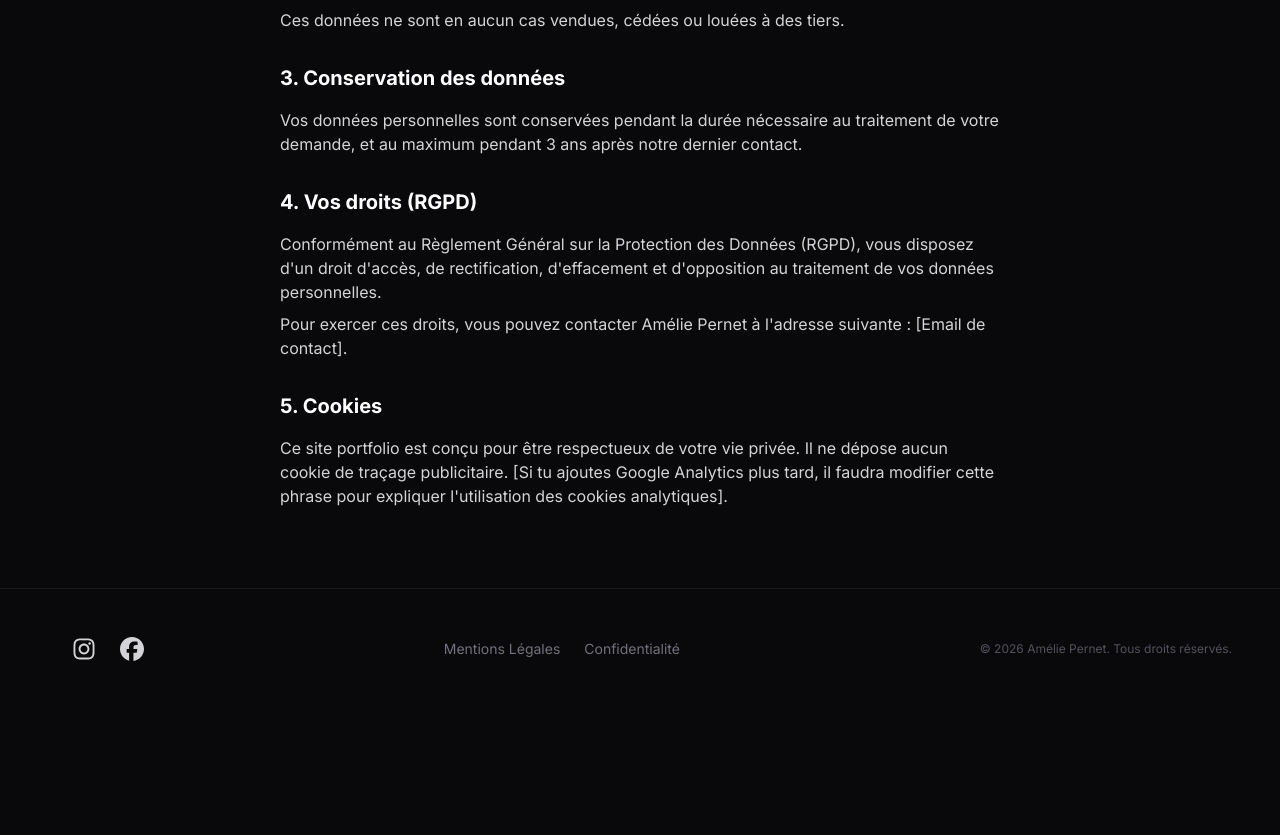
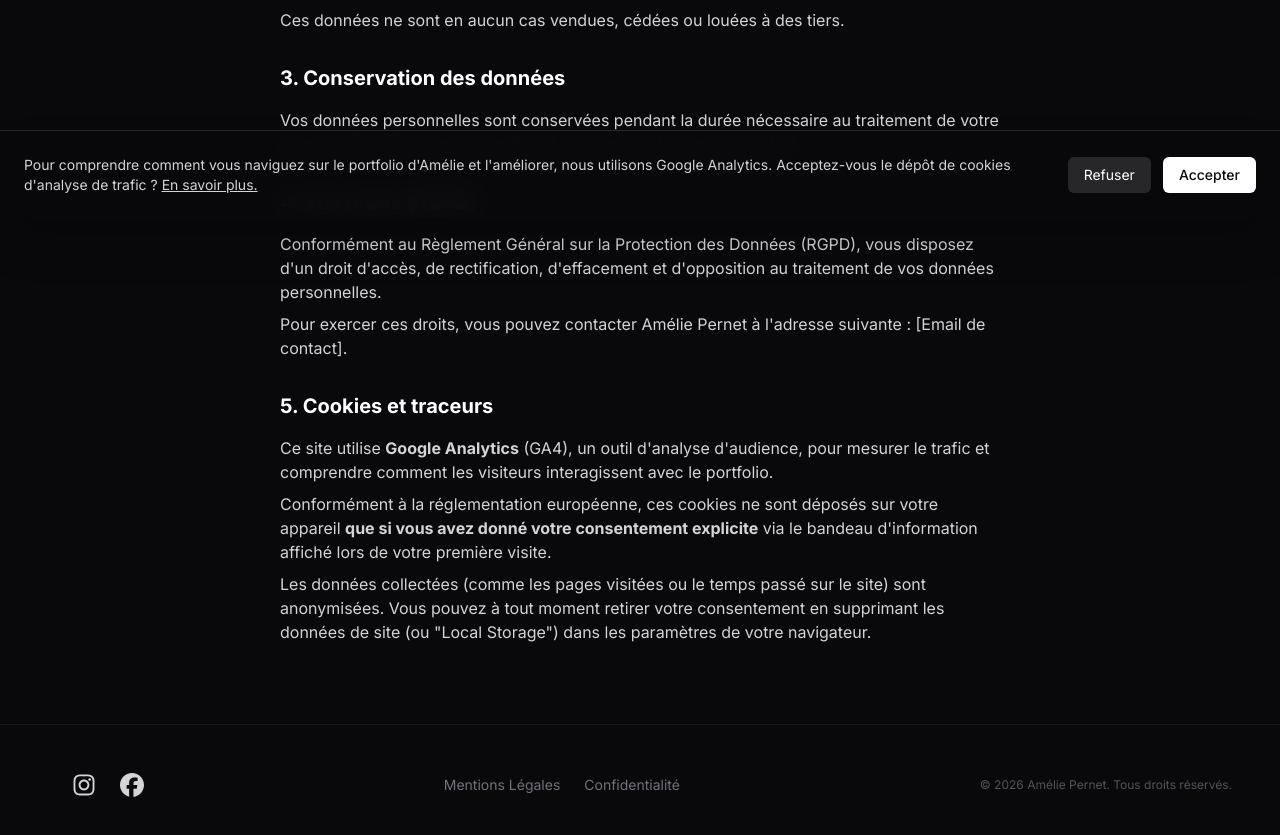
Before and after one commit to Glugnus/lrosa-, a Next.js app: page /confidentialite in a window 1280 px wide. Shown: the part 581-1416 px from the top of the page. Before the commit the page ends 1290 px from the top, so only its background shows below. Built offline with nearby package versions, Linux system fonts and the light colour scheme; no server answers.

Commit message:
feat:Ajout de google analytics

```diff
--- a/package.json
+++ b/package.json
@@ -10,6 +10,7 @@
   },
   "dependencies": {
     "@hookform/resolvers": "^5.4.0",
+    "@next/third-parties": "^16.2.10",
     "@sanity/image-url": "^2.1.1",
     "@sanity/vision": "^5.31.1",
     "framer-motion": "^12.42.2",
--- a/src/app/confidentialite/page.tsx
+++ b/src/app/confidentialite/page.tsx
@@ -75,12 +75,26 @@ export default function Confidentialite() {
         </section>
 
         <section>
-          <h2 className="text-xl font-bold text-white mb-4">5. Cookies</h2>
+          <h2 className="text-xl font-bold text-white mb-4">
+            5. Cookies et traceurs
+          </h2>
           <p>
-            Ce site portfolio est conçu pour être respectueux de votre vie
-            privée. Il ne dépose aucun cookie de traçage publicitaire. [Si tu
-            ajoutes Google Analytics plus tard, il faudra modifier cette phrase
-            pour expliquer l&apos;utilisation des cookies analytiques].
+            Ce site utilise <strong>Google Analytics</strong> (GA4), un outil
+            d&apos;analyse d&apos;audience, pour mesurer le trafic et comprendre
+            comment les visiteurs interagissent avec le portfolio.
+          </p>
+          <p className="mt-2">
+            Conformément à la réglementation européenne, ces cookies ne sont
+            déposés sur votre appareil{" "}
+            <strong>que si vous avez donné votre consentement explicite</strong>{" "}
+            via le bandeau d&apos;information affiché lors de votre première
+            visite.
+          </p>
+          <p className="mt-2">
+            Les données collectées (comme les pages visitées ou le temps passé
+            sur le site) sont anonymisées. Vous pouvez à tout moment retirer
+            votre consentement en supprimant les données de site (ou &quot;Local
+            Storage&quot;) dans les paramètres de votre navigateur.
           </p>
         </section>
       </div>
--- a/src/app/layout.tsx
+++ b/src/app/layout.tsx
@@ -3,6 +3,7 @@ import { Inter, Syne } from "next/font/google";
 import "./globals.css";
 import Navbar from "@/components/layout/Navbar";
 import Footer from "@/components/layout/Footer";
+import CookieBanner from "@/components/layout/CookieBanner";
 
 const inter = Inter({
   subsets: ["latin"],
@@ -17,7 +18,9 @@ const syne = Syne({
 });
 
 export const metadata: Metadata = {
-  metadataBase: new URL(process.env.NEXT_PUBLIC_SITE_URL || "http://localhost:3000"),
+  metadataBase: new URL(
+    process.env.NEXT_PUBLIC_SITE_URL || "http://localhost:3000",
+  ),
   title: {
     default: "Amélie Pernet | Artiste Peintre",
     template: "%s | Amélie Pernet",
@@ -32,12 +35,14 @@ export const metadata: Metadata = {
     locale: "fr_FR",
     siteName: "Amélie Pernet",
     title: "Amélie Pernet | Artiste Peintre",
-    description: "Portfolio officiel des œuvres d'Amélie Pernet. Art moderne, pop art et street art.",
+    description:
+      "Portfolio officiel des œuvres d'Amélie Pernet. Art moderne, pop art et street art.",
   },
   twitter: {
     card: "summary_large_image",
     title: "Amélie Pernet | Artiste Peintre",
-    description: "Portfolio officiel des œuvres d'Amélie Pernet. Art moderne, pop art et street art.",
+    description:
+      "Portfolio officiel des œuvres d'Amélie Pernet. Art moderne, pop art et street art.",
   },
   robots: {
     index: true,
@@ -63,6 +68,7 @@ export default function RootLayout({
         <Navbar />
         <main>{children}</main>
         <Footer />
+        <CookieBanner />
       </body>
     </html>
   );
--- /dev/null
+++ b/src/components/layout/CookieBanner.tsx
@@ -0,0 +1,72 @@
+"use client";
+
+import { useState, useEffect } from "react";
+import { GoogleAnalytics } from "@next/third-parties/google";
+import Link from "next/link";
+
+export default function CookieBanner() {
+  const [consent, setConsent] = useState<boolean | null>(null);
+
+  useEffect(() => {
+    const initializeConsent = () => {
+      const storedConsent = localStorage.getItem("cookie_consent");
+      if (storedConsent === "granted") {
+        setConsent(true);
+      } else if (storedConsent === "denied") {
+        setConsent(false);
+      }
+    };
+
+    initializeConsent();
+  }, []);
+
+  const acceptCookies = () => {
+    localStorage.setItem("cookie_consent", "granted");
+    setConsent(true);
+  };
+
+  const declineCookies = () => {
+    localStorage.setItem("cookie_consent", "denied");
+    setConsent(false);
+  };
+
+  return (
+    <>
+      {consent === true &&
+        process.env.NODE_ENV === "production" &&
+        process.env.NEXT_PUBLIC_GA_ID && (
+          <GoogleAnalytics gaId={process.env.NEXT_PUBLIC_GA_ID} />
+        )}
+
+      {consent === null && (
+        <div className="fixed bottom-0 left-0 right-0 bg-zinc-950/95 backdrop-blur-md border-t border-zinc-800 p-4 md:p-6 z-50 flex flex-col md:flex-row justify-between items-center gap-4 text-sm text-zinc-300 shadow-2xl">
+          <p className="text-center md:text-left">
+            Pour comprendre comment vous naviguez sur le portfolio d&apos;Amélie
+            et l&apos;améliorer, nous utilisons Google Analytics. Acceptez-vous
+            le dépôt de cookies d&apos;analyse de trafic ?
+            <Link
+              href="/confidentialite"
+              className="underline ml-1 hover:text-white transition-colors"
+            >
+              En savoir plus.
+            </Link>
+          </p>
+          <div className="flex gap-3 shrink-0">
+            <button
+              onClick={declineCookies}
+              className="px-4 py-2 bg-zinc-800 hover:bg-zinc-700 text-white rounded-md transition-colors"
+            >
+              Refuser
+            </button>
+            <button
+              onClick={acceptCookies}
+              className="px-4 py-2 bg-white text-zinc-950 hover:bg-zinc-200 font-medium rounded-md transition-colors"
+            >
+              Accepter
+            </button>
+          </div>
+        </div>
+      )}
+    </>
+  );
+}
```
Also changed, not shown: 1 other file (tests, documents, lock files or other folders).
